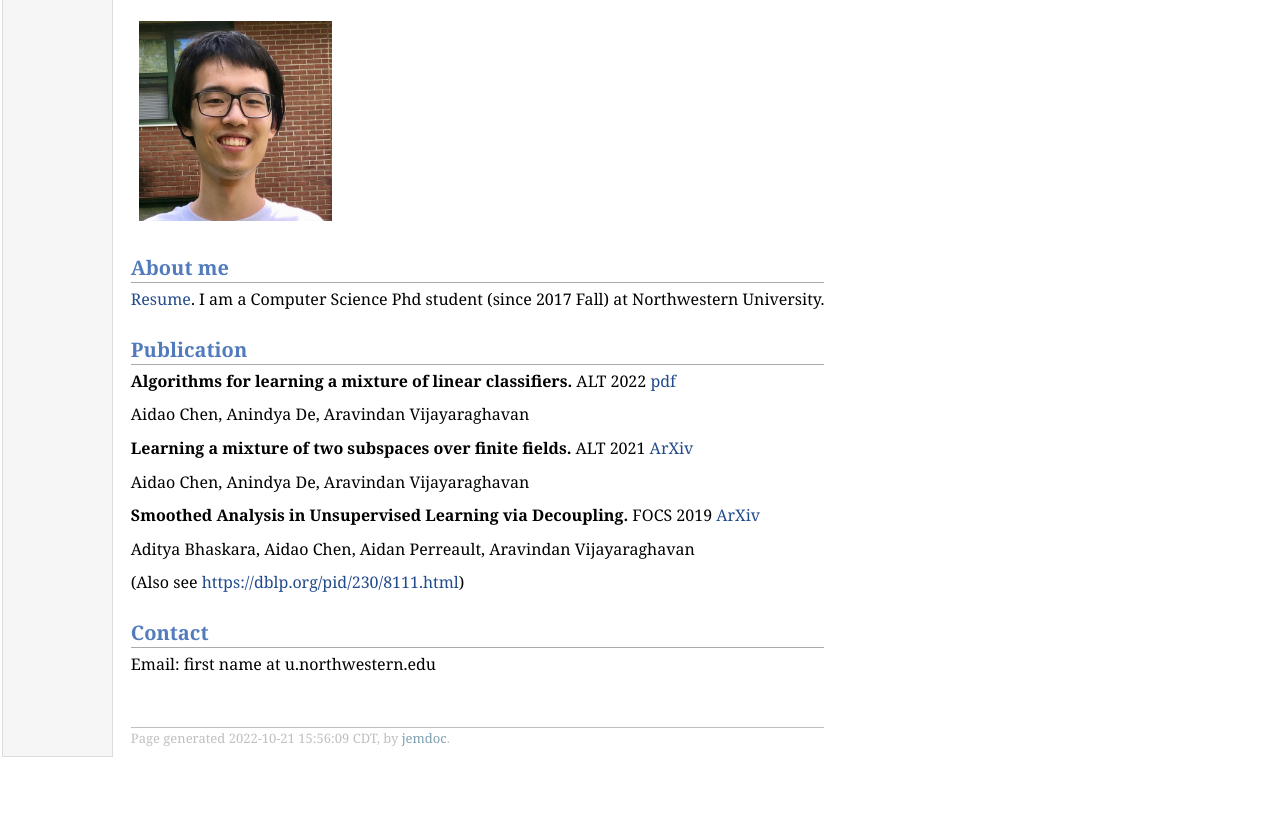
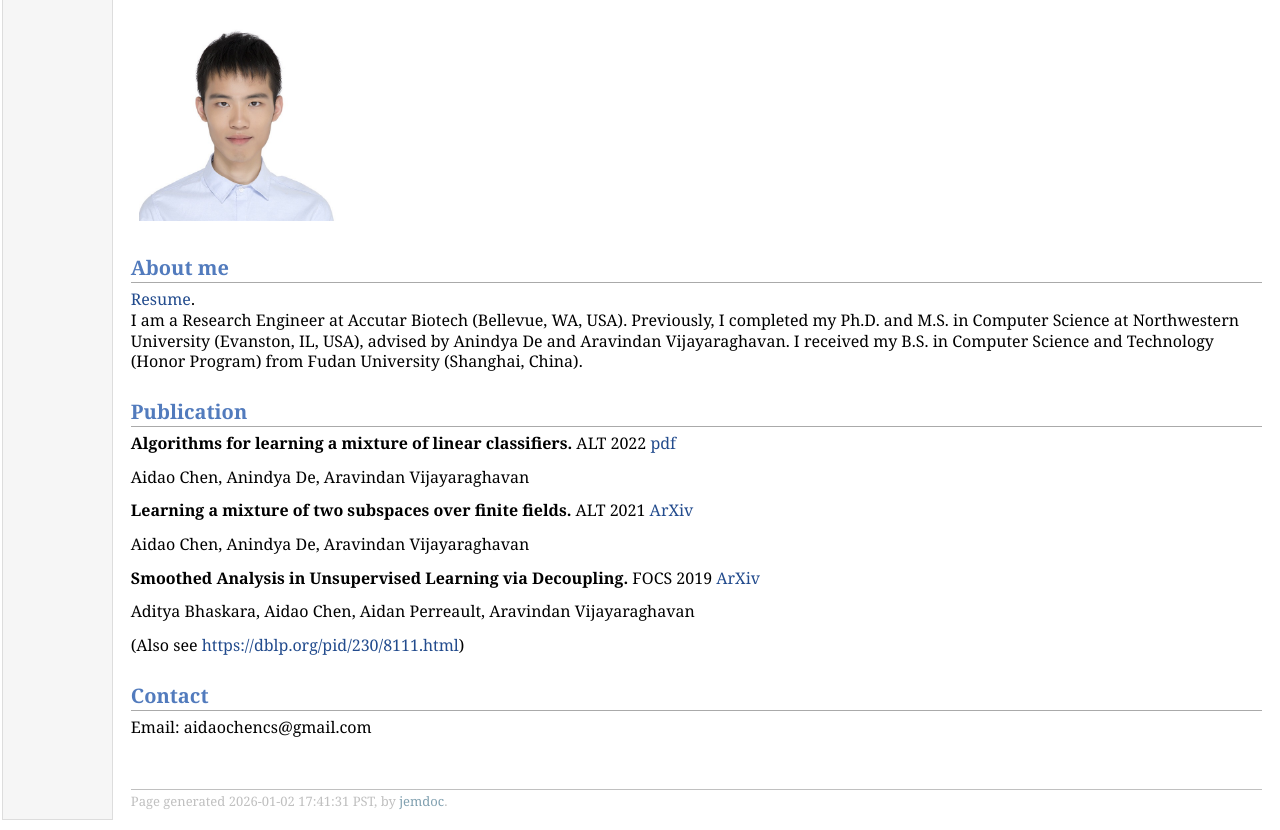
Before and after one commit to cad2015/cad2015.github.io, a plain HTML site: page index.html in a window 1280 px wide. Shown: the part 79-909 px from the top of the page. Before the commit the page ends 846 px from the top, so only its background shows below. Drawn offline with Linux system fonts and the light colour scheme.

Commit message:
version 20260102

```diff
--- a/index.html
+++ b/index.html
@@ -20,10 +20,11 @@
 <div id="subtitle"><a href="https://name-coach.com/aidao">(pronunciation)</a></div>
 </div>
 <table class="imgtable"><tr><td>
-<a href="index.html"><img src="portrait.jpg" alt="alt text" width="193.5" height="200px" /></a>&nbsp;</td>
+<a href="index.html"><img src="selfie.jpg" alt="alt text" width="200px" height="200px" /></a>&nbsp;</td>
 <td align="left"></td></tr></table>
 <h2>About me</h2>
-<p><a href="AidaoChen_resume.pdf">Resume</a>. I am a Computer Science Phd student (since 2017 Fall) at Northwestern University.</p>
+<p><a href="https://drive.google.com/file/d/1SkGtRhJpB12w94P1aleUEnWJfeGs3EKW/view">Resume</a>. <br />
+I am a Research Engineer at Accutar Biotech (Bellevue, WA, USA). Previously, I completed my Ph.D. and M.S. in Computer Science at Northwestern University (Evanston, IL, USA), advised by Anindya De and Aravindan Vijayaraghavan. I received my B.S. in Computer Science and Technology (Honor Program) from Fudan University (Shanghai, China).</p>
 <h2>Publication</h2>
 <p><b>Algorithms for learning a mixture of linear classifiers.</b> ALT 2022 <a href="Algorithms_for_learning_a_mixture_of_linear_classifiers.pdf">pdf</a></p>
 <p>Aidao Chen, Anindya De, Aravindan Vijayaraghavan</p>
@@ -33,10 +34,10 @@
 <p>Aditya Bhaskara, Aidao Chen, Aidan Perreault, Aravindan Vijayaraghavan</p>
 <p>(Also see <a href="https://dblp.org/pid/230/8111.html">https://dblp.org/pid/230/8111.html</a>)</p>
 <h2>Contact</h2>
-<p>Email: first name at u.northwestern.edu</p>
+<p>Email: aidaochencs@gmail.com</p>
 <div id="footer">
 <div id="footer-text">
-Page generated 2022-10-21 15:56:09 CDT, by <a href="http://jemdoc.jaboc.net/">jemdoc</a>.
+Page generated 2026-01-02 17:41:31 PST, by <a href="http://jemdoc.jaboc.net/">jemdoc</a>.
 </div>
 </div>
 </td>
```
Also changed, not shown: selfie.jpg (added), 2 other files.
